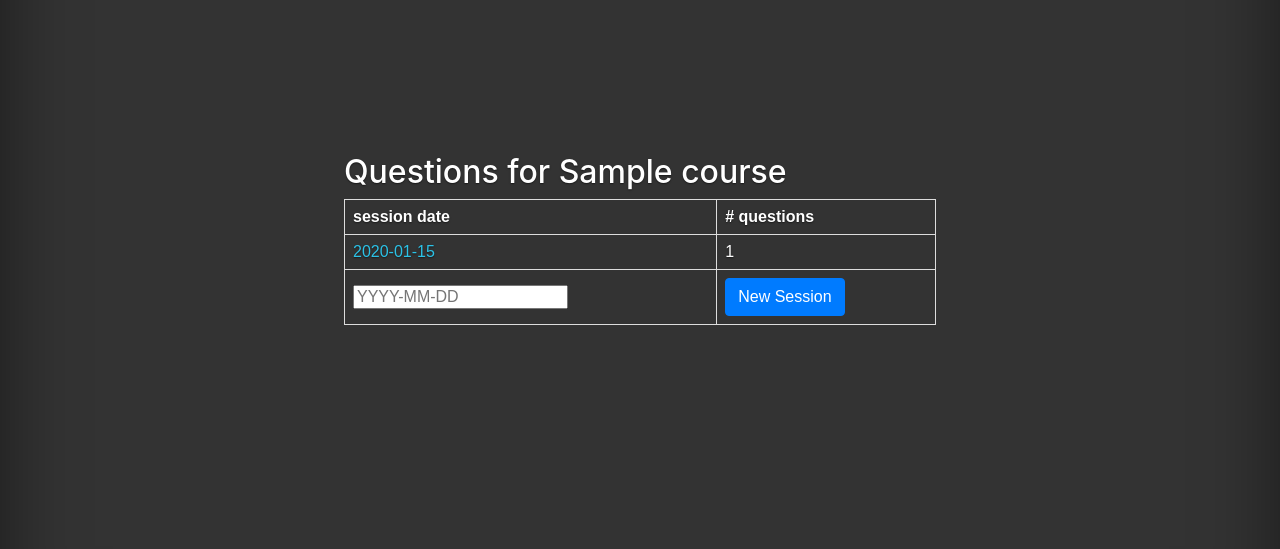
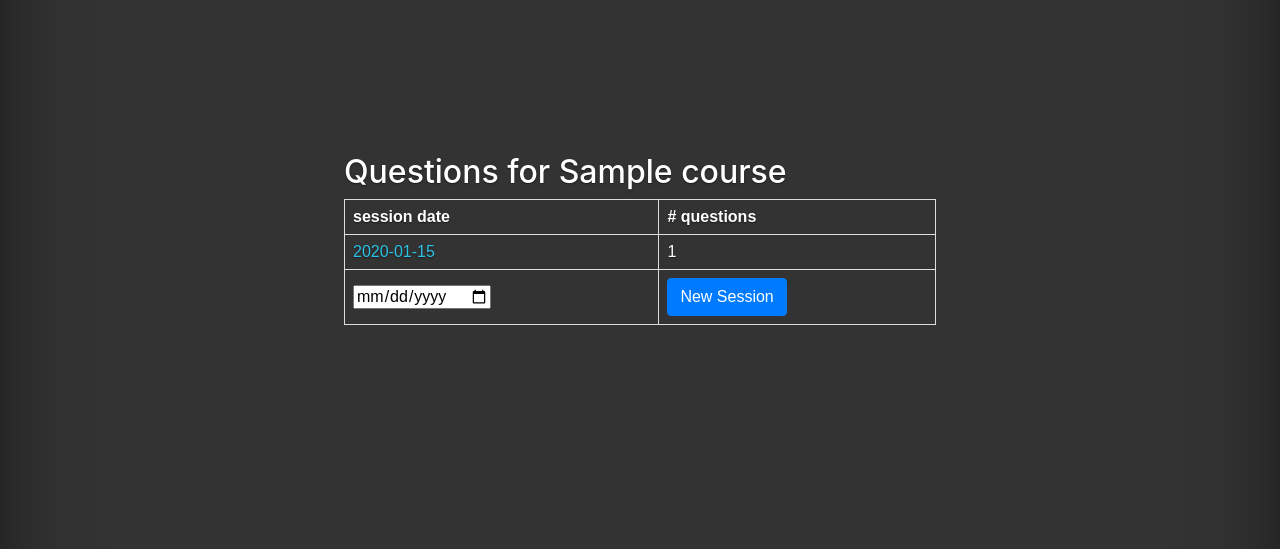
Before and after one commit to notbd/Peer-Learning, a Flask app: a page that uses templates/instructor_course_dashboard.html in a window 1280 px wide. Shown: the part 159-708 px from the top of the page. Run offline with Flask 2, Linux system fonts and the light colour scheme; tables that the repository leaves empty hold one stand-in row (values such as "Sample post"); some libraries are stand-ins or nearby versions.

Commit message:
change input type=date for session date.

```diff
--- a/templates/instructor_course_dashboard.html
+++ b/templates/instructor_course_dashboard.html
@@ -50,7 +50,7 @@ $(document).ready(function(){
         {% endfor %}
         <tr>
             <td>
-                <input id="newSession" placeholder="YYYY-MM-DD"/>
+                <input id="newSession" type="date"/>
             </td>
             <td>
                 <button id="addSessionBtn" class="btn btn-primary">New Session</button>
--- a/templates/instructor_question_dashboard.html
+++ b/templates/instructor_question_dashboard.html
@@ -90,7 +90,6 @@ $(document).ready(function(){
         <div style="color:#7a9fab;">
             <div style="font-family:monospace">Schemas: </div>
                 <!--schemas is stored (in db) in the format of: Employee(id,name,gender,salary)|Project(id,name)-->
-
                 <p id="schema" style="font-family:monospace"> {% for schema in q.schemas.split("|") %}
                     {{schema}}<br>
                     {% endfor %} </p>
--- a/templates/instructor_session_dashboard.html
+++ b/templates/instructor_session_dashboard.html
@@ -58,7 +58,7 @@ $(document).ready(function(){
     <form id="AddQuestionForm" action="/dashboard/instructor/question/" method="post">
         {{ add_question_form.hidden_tag() }}
         {{ macros.render_field(add_question_form.CRN, value=CRN, label_visible=false, hidden=true) }}
-        {{ macros.render_field(add_question_form.question_date, value=date, placeholder='MM/DD/YYYY', label_visible=false, hidden=true) }}
+        {{ macros.render_field(add_question_form.question_date, value=date, label_visible=false, hidden=true) }}
         {{ macros.render_field(add_question_form.schemas, placeholder='e.g. Employee(id,name,gender)|Project(id,name,budget)', label_visible=true) }}
         {{ macros.render_field(add_question_form.question, placeholder='', label_visible=true) }}
         <button type="submit" class="btn btn-default">Submit</button>
```
